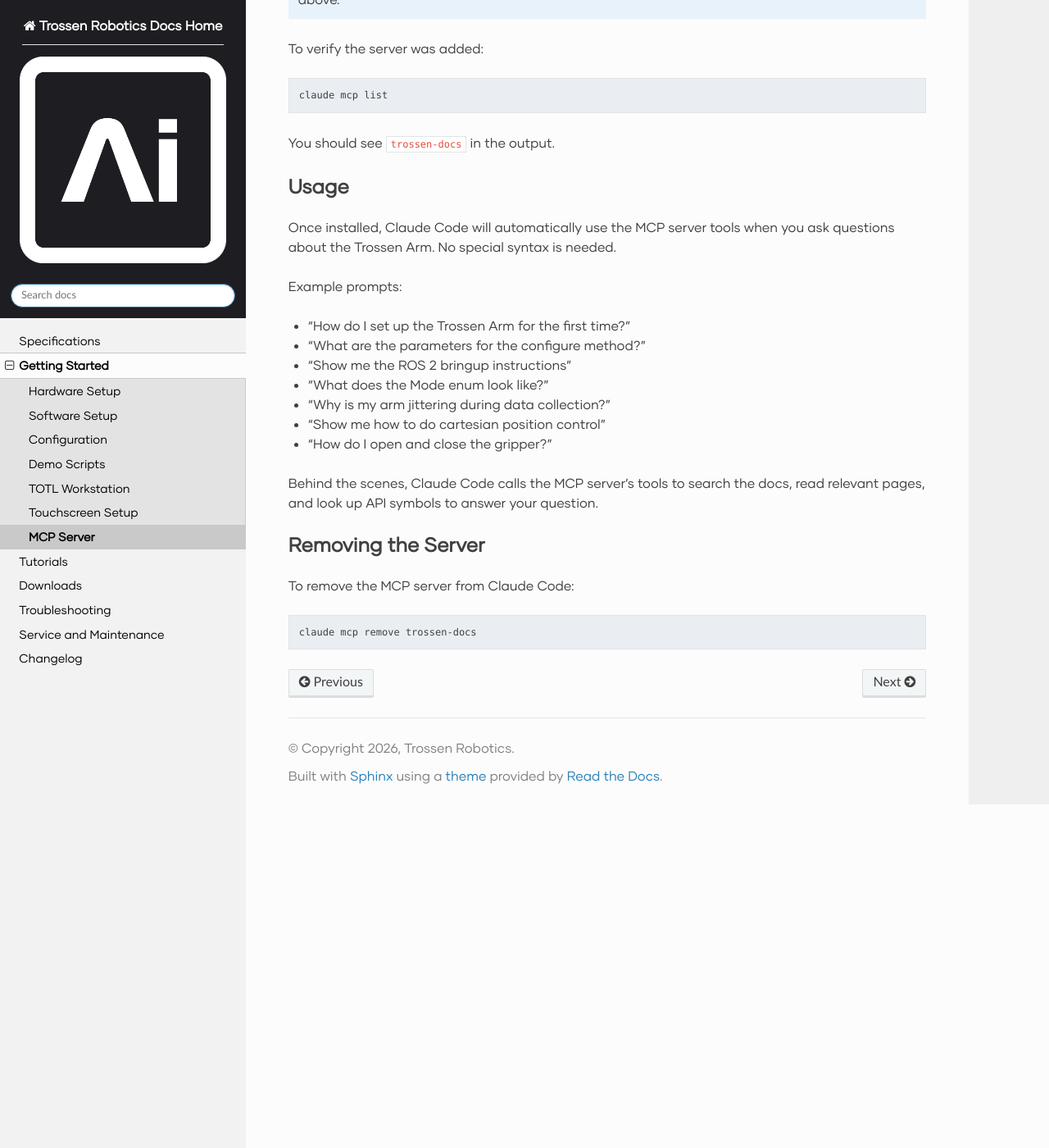
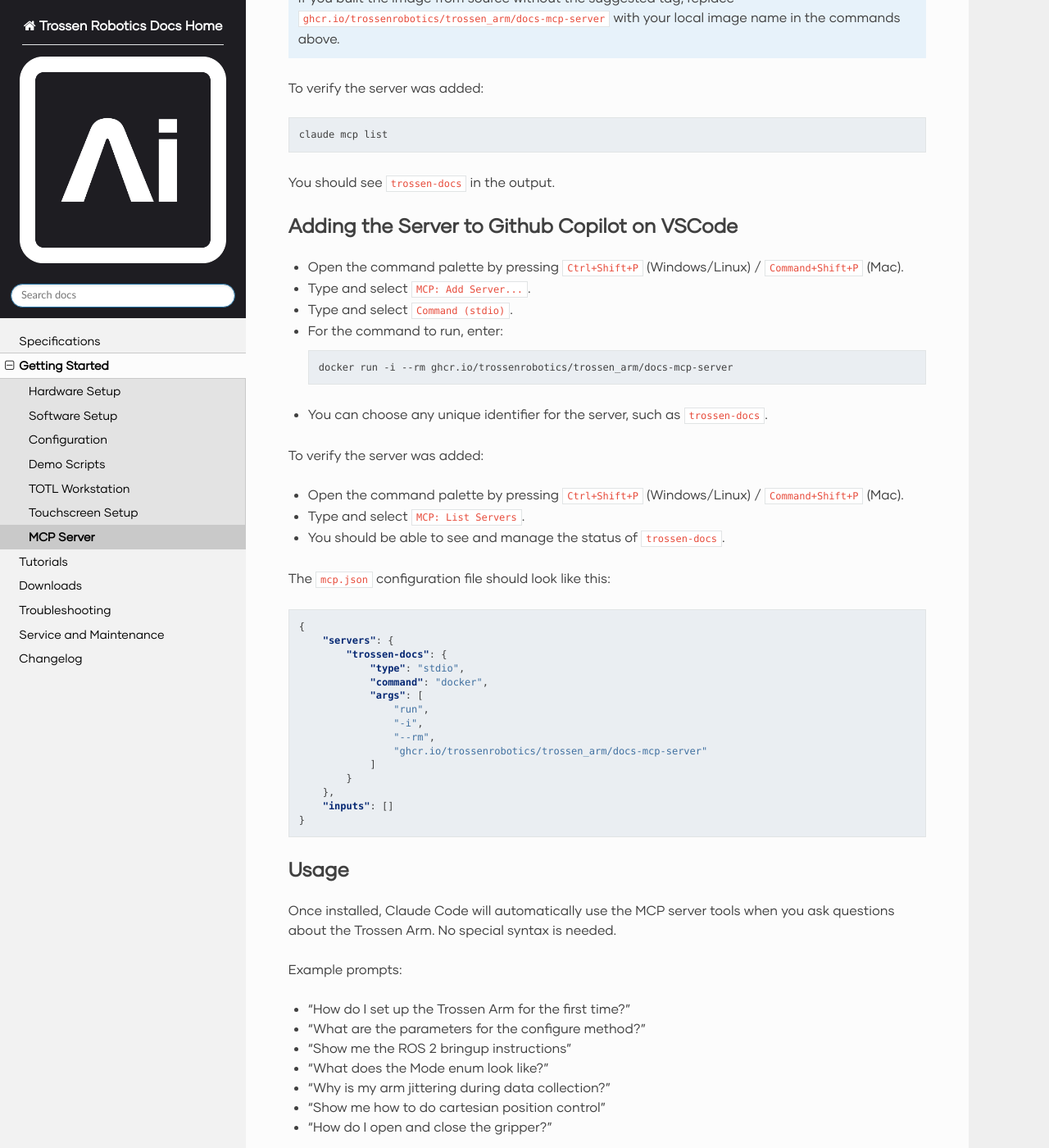
Before and after one commit to TrossenRobotics/trossen_arm, a Sphinx documentation site: the page built from docs/getting_started/mcp_server.rst, in a window 1280 px wide and 1400 px high, scrolled down 1812 px. Shown: the whole window at 82% size. Built offline with Sphinx 7.4.7 and the Read the Docs theme 3.1.0, drawn with Linux system fonts in a browser that asks for light colours; some web fonts are replaced; pages that are not in the unit, such as notebooks, are missing from menus; before the commit the page ends 2793 px from its top, so only the background shows below that; some of the changed text lies outside the part shown.

Commit message:
added configuration for github copilot on vscode

```diff
--- a/docs/getting_started/mcp_server.rst
+++ b/docs/getting_started/mcp_server.rst
@@ -27,7 +27,9 @@ Prerequisites
 =============
 
 - `Docker <https://docs.docker.com/get-docker/>`_ installed and running
-- `Claude Code <https://docs.anthropic.com/en/docs/claude-code>`_ installed
+- AI coding assistant with MCP support installed, such as
+  - `Claude Code <https://docs.anthropic.com/en/docs/claude-code>`_
+  - `Github Copilot on VSCode <https://code.visualstudio.com/docs/copilot/customization/mcp-servers>`_
 
 Installation
 ============
@@ -82,6 +84,46 @@ To verify the server was added:
 
 You should see ``trossen-docs`` in the output.
 
+Adding the Server to Github Copilot on VSCode
+=============================================
+
+- Open the command palette by pressing ``Ctrl+Shift+P`` (Windows/Linux) / ``Command+Shift+P`` (Mac).
+- Type and select ``MCP: Add Server...``.
+- Type and select ``Command (stdio)``.
+- For the command to run, enter:
+
+  .. code-block:: bash
+
+      docker run -i --rm ghcr.io/trossenrobotics/trossen_arm/docs-mcp-server
+
+- You can choose any unique identifier for the server, such as ``trossen-docs``.
+
+To verify the server was added:
+
+- Open the command palette by pressing ``Ctrl+Shift+P`` (Windows/Linux) / ``Command+Shift+P`` (Mac).
+- Type and select ``MCP: List Servers``.
+- You should be able to see and manage the status of ``trossen-docs``.
+
+The ``mcp.json`` configuration file should look like this:
+
+.. code-block:: json
+
+    {
+        "servers": {
+            "trossen-docs": {
+                "type": "stdio",
+                "command": "docker",
+                "args": [
+                    "run",
+                    "-i",
+                    "--rm",
+                    "ghcr.io/trossenrobotics/trossen_arm/docs-mcp-server"
+                ]
+            }
+        },
+        "inputs": []
+    }
+
 Usage
 =====
 
```
